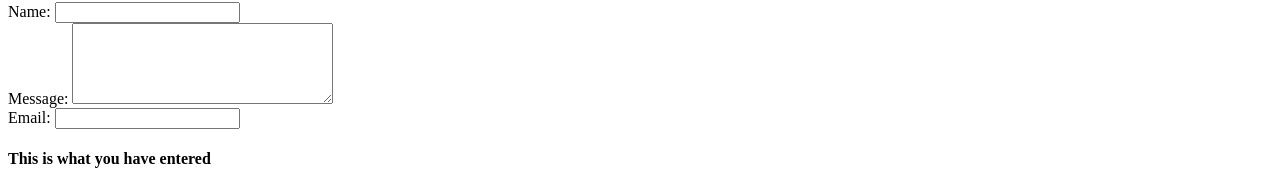
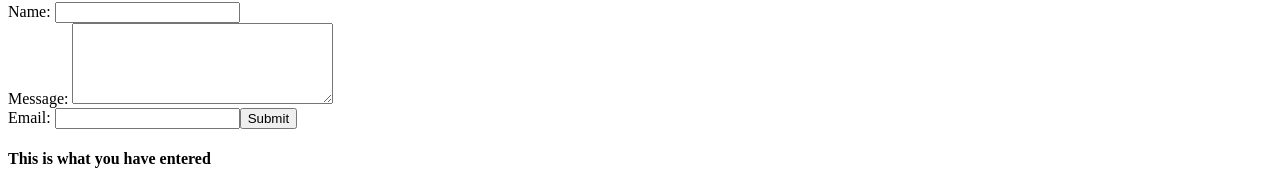
Before and after one commit to EasyPortal-Business-Management-System/EasyPortal-Client, a React (Create React App) app: page / in a window 1280 px wide. Shown: the part 1402-1593 px from the top of the page. Built offline with nearby package versions, Linux system fonts and the light colour scheme.

Commit message:
contact form finalised and onchange handlers added

```diff
--- a/src/components/Contact.js
+++ b/src/components/Contact.js
@@ -7,27 +7,44 @@ class Contact extends React.Component {
         this.state = {
             name: "",
             message: "",
-            email: ""
+            email: "",
+            UserMessage: ""
         };
     }
 
-    handleNameChange = (event) => {
+    handleOnChange = (event) => {
         this.setState({
-            name: event.target.value
+            [event.target.name]: event.target.value
         })
     }
 
-    handleMessageChange = (event) => {
-        this.setState({
-            message: event.target.value
-        })
+    handleSubmit = (event) => {
+        event.preventDefault();
+
+        if (this.state.name.length === 0) {
+            this.setState({
+                userMessage: "Name must be provided!",
+            });
+        } else if (this.state.message.length === 0) {
+            this.setState({
+                userMessage: "Message must be provided!",
+            })
+        } else if (this.state.email.length === 0) {
+            this.setState({
+                userMessage: "Email must be provided!",
+            })
+        } else if (this.state.message.toLowerCase().split(" ").join("").includes("fuck", "shit")) {
+            this.setState({
+                userMessage: "Please don't use that language",
+            })
+        } else {
+            this.setState({
+                userMessage: "All is okay!"
+            });
+        }
     }
 
-    handleEmailChange = (event) => {
-        this.setState({
-            email: event.target.value
-        })
-    }
+
     render() {
         return (
             <section id="contact">
@@ -37,12 +54,14 @@ class Contact extends React.Component {
                     <h3>Contact Manager!</h3>
                 <div>
                     <form>
-                        <label>Name: </label><input type="text" name="name" value={this.state.name} onChange={this.handleNameChange}></input>
+                        <label>Name: </label><input type="text" name="name" value={this.state.name} onChange={this.handleOnChange}></input>
                         <br></br>
-                        <label>Message: </label><textarea type="textarea" name="message" rows="5" cols="30" value={this.state.message} onChange={this.handleMessageChange}></textarea>
+                        <label>Message: </label><textarea type="textarea" name="message" rows="5" cols="30" value={this.state.message} onChange={this.handleOnChange}></textarea>
                         <br></br>
-                        <label>Email: </label><input type="email" name="email" value={this.state.email} onChange={this.handleEmailChange}></input>
+                        <label>Email: </label><input type="email" name="email" value={this.state.email} onChange={this.handleOnChange}></input>
+                        <button onClick={this.handleSubmit}>Submit</button>
                     </form>
+                    <p><b>{this.state.userMessage}</b></p>
                 </div>
                 <div>
                     <h4>This is what you have entered</h4>
```
